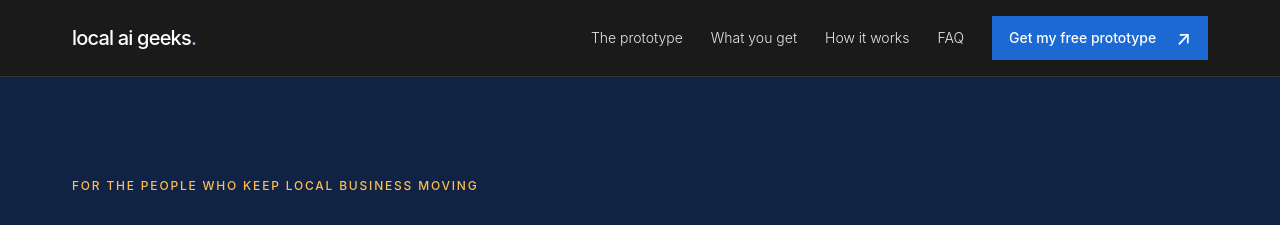
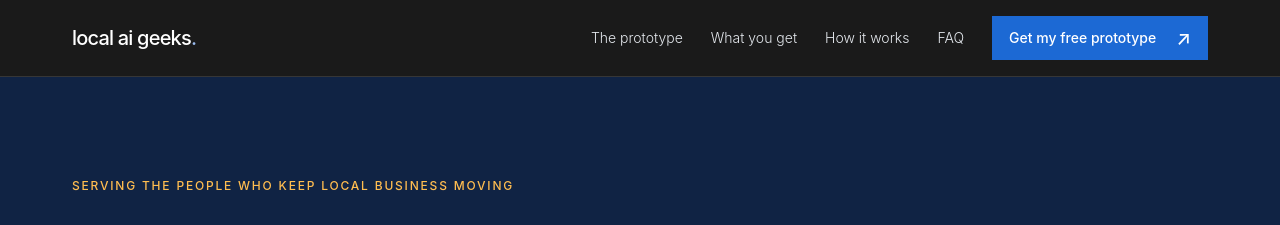
Before and after one commit to sergeyalyosh-cmd/local-ai-geeks-landing, a plain HTML site: page version-6-dima-edits.html in a window 1280 px wide. Shown: the top 225 px of the page. Drawn offline with Linux system fonts and the light colour scheme.

Commit message:
Hero eyebrow: 'Serving the people who keep local business moving' (Dima's pick)

```diff
--- a/version-6-dima-edits.html
+++ b/version-6-dima-edits.html
@@ -23,7 +23,7 @@
 <body>
 <header class="site-header"><div class="wrap nav"><a class="brand" href="#top">local ai geeks<span>.</span></a><button class="menu-toggle" type="button" aria-expanded="false" aria-controls="nav-links">Menu</button><nav class="nav-links" id="nav-links" aria-label="Main navigation"><a href="#prototype">The prototype</a><a href="#services">What you get</a><a href="#how-it-works">How it works</a><a href="#faq">FAQ</a><a class="btn btn-primary" href="#contact">Get my free prototype <span class="arrow" aria-hidden="true">↗</span></a></nav></div></header>
 <main id="top">
-<section class="hero"><div class="wrap hero-layout"><div class="hero-main"><div class="eyebrow">For the people who keep local business moving</div><h1 id="heroHeadline">You want more <em>customers?</em><br>We get them.</h1><p class="hero-copy">Your next customer is on Google right now. We make sure they find you — and that calling you takes one tap. We build you a free prototype first, then redesign your site, optimize it for Google, and keep improving it every month.</p><div class="actions"><a class="btn btn-primary" href="#contact">Get my free prototype <span class="arrow" aria-hidden="true">↗</span></a><a class="btn btn-light" href="#how-it-works">See how it works <span class="arrow" aria-hidden="true">↓</span></a></div><p class="hero-reassurance">Built for local business. Made to bring in more enquiries.</p>
+<section class="hero"><div class="wrap hero-layout"><div class="hero-main"><div class="eyebrow">Serving the people who keep local business moving</div><h1 id="heroHeadline">You want more <em>customers?</em><br>We get them.</h1><p class="hero-copy">Your next customer is on Google right now. We make sure they find you — and that calling you takes one tap. We build you a free prototype first, then redesign your site, optimize it for Google, and keep improving it every month.</p><div class="actions"><a class="btn btn-primary" href="#contact">Get my free prototype <span class="arrow" aria-hidden="true">↗</span></a><a class="btn btn-light" href="#how-it-works">See how it works <span class="arrow" aria-hidden="true">↓</span></a></div><p class="hero-reassurance">Built for local business. Made to bring in more enquiries.</p>
 <div class="headline-try"><p>Try another headline:</p><div class="headline-options">
 <button type="button" data-headline="get them" aria-pressed="true">You want more customers? We get them.</button>
 <button type="button" data-headline="bring them">You want more customers? We&rsquo;ll bring them to you.</button>
```
